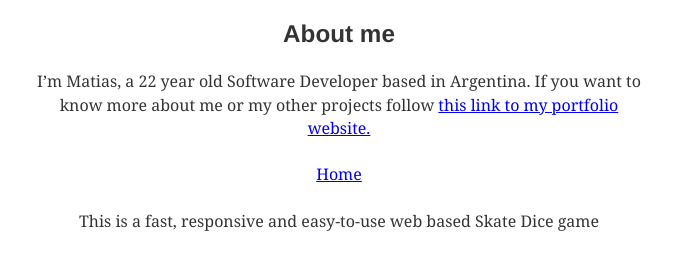
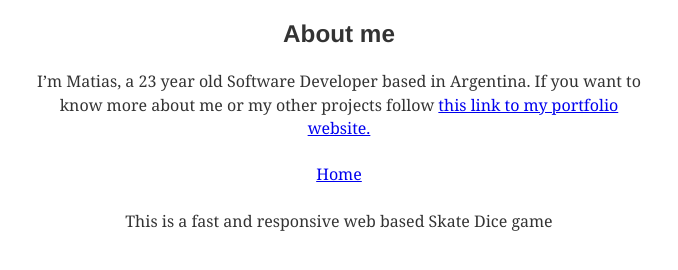
Before and after one commit to matiasbouin/skate-dice, a Gatsby site: page /about in a window 1280 px wide. Shown: the part 312-582 px from the top of the page, without its empty margins (301-979 px from the left). Built offline with nearby package versions, Linux system fonts and the light colour scheme; Gatsby itself is replaced by a stand-in of ours.

Commit message:
Modify age

```diff
--- a/src/components/layout.js
+++ b/src/components/layout.js
@@ -35,7 +35,7 @@ export default function Layout({ children }) {
           marginTop: `1.5rem`,
         }}
       >
-        This is a fast, responsive and easy-to-use web based Skate Dice game
+        This is a fast and responsive web based Skate Dice game
       </footer>
     </div>
   )
--- a/src/pages/about.js
+++ b/src/pages/about.js
@@ -18,7 +18,7 @@ export default function About() {
       </p>
       <h2>About me</h2>
       <p>
-        I’m Matias, a 22 year old Software Developer based in Argentina. If you
+        I’m Matias, a 23 year old Software Developer based in Argentina. If you
         want to know more about me or my other projects follow{" "}
         <a target="_blank" href="https://personal-portfolio-chi.vercel.app/">
           this link to my portfolio website.
```
